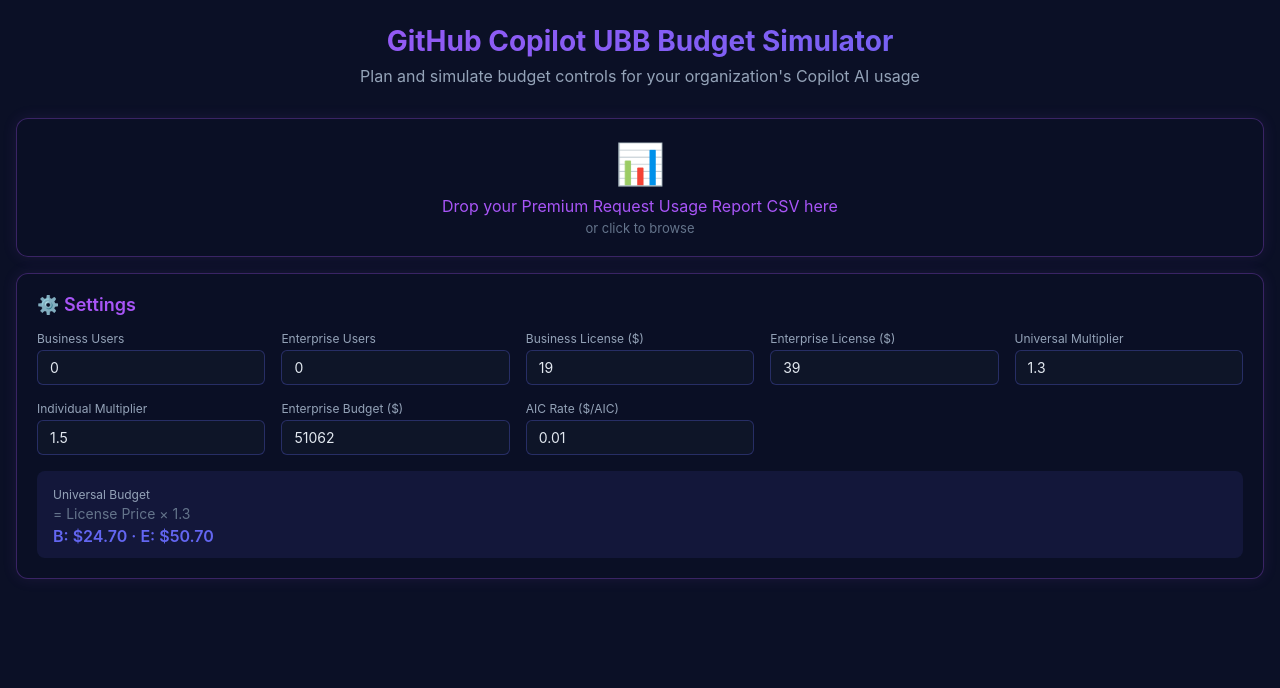
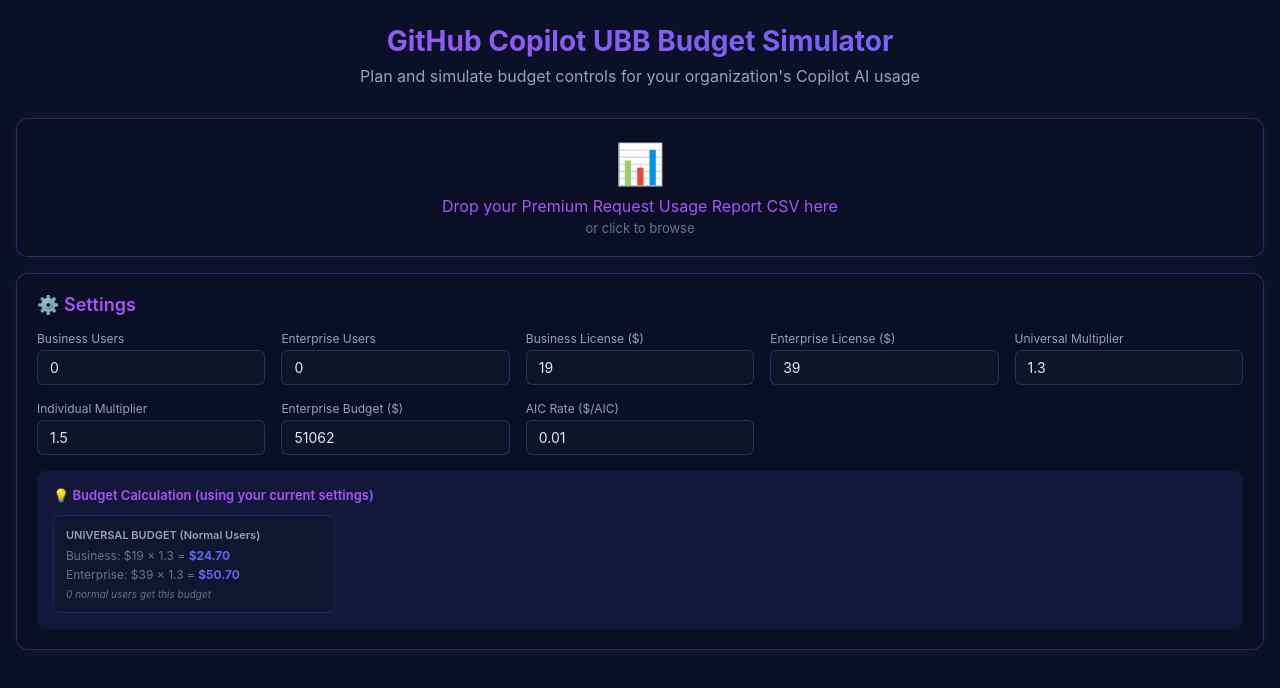
Before and after one commit to micheliknechtel/copilot-ubb-budget-simulator, a Next.js app: page /copilot-ubb-budget-simulator/ in a window 1280 px wide. Shown: the top 688 px of the page. Built offline with nearby package versions, Linux system fonts and the light colour scheme.

Commit message:
Clearer budget display: show full calculation chain with actual values

```diff
--- a/app/page.tsx
+++ b/app/page.tsx
@@ -416,33 +416,53 @@
             )}
           </div>
         )}
-        <div style={{ display: 'flex', gap: 24, marginTop: 16, padding: '12px 16px', background: 'rgba(99, 102, 241, 0.1)', borderRadius: 8 }}>
-          <div>
-            <span style={{ fontSize: 12, color: '#94a3b8' }}>Universal Budget</span>
-            <div style={{ fontSize: 14, color: '#64748b', marginTop: 2 }}>= License Price × {settings.universalMultiplier}</div>
-            <div style={{ fontSize: 16, fontWeight: 600, color: '#6366f1', marginTop: 4 }}>
-              B: {formatCurrency(universalBusiness)} {'\u00B7'} E: {formatCurrency(universalEnterprise)}
+        <div style={{ marginTop: 16, padding: '16px', background: 'rgba(99, 102, 241, 0.1)', borderRadius: 8 }}>
+          <div style={{ fontSize: 13, fontWeight: 600, color: '#a855f7', marginBottom: 12 }}>💡 Budget Calculation (using your current settings)</div>
+          <div style={{ display: 'grid', gridTemplateColumns: 'repeat(auto-fill, minmax(280px, 1fr))', gap: 16 }}>
+            <div style={{ padding: '12px', background: 'rgba(15, 23, 42, 0.6)', borderRadius: 8, border: '1px solid rgba(99, 102, 241, 0.2)' }}>
+              <div style={{ fontSize: 11, color: '#94a3b8', fontWeight: 600, marginBottom: 6 }}>UNIVERSAL BUDGET (Normal Users)</div>
+              <div style={{ fontSize: 12, color: '#64748b', marginBottom: 4 }}>
+                Business: ${settings.businessLicensePrice} × {settings.universalMultiplier} = <strong style={{ color: '#6366f1' }}>{formatCurrency(universalBusiness)}</strong>
+              </div>
+              <div style={{ fontSize: 12, color: '#64748b' }}>
+                Enterprise: ${settings.enterpriseLicensePrice} × {settings.universalMultiplier} = <strong style={{ color: '#6366f1' }}>{formatCurrency(universalEnterprise)}</strong>
+              </div>
+              <div style={{ fontSize: 10, color: '#64748b', marginTop: 6, fontStyle: 'italic' }}>
+                {stats.normalUsers.toLocaleString()} normal users get this budget
               </div>
             </div>
             {userSummaries.length > 0 && (
-            <div>
-              <span style={{ fontSize: 12, color: '#94a3b8' }}>Individual Budget</span>
-              <div style={{ fontSize: 14, color: '#64748b', marginTop: 2 }}>= MAX(Universal, Heavy Avg × {settings.individualMultiplier})</div>
-              <div style={{ fontSize: 16, fontWeight: 600, color: '#6366f1', marginTop: 4 }}>{formatCurrency(individualBudget)}</div>
+              <div style={{ padding: '12px', background: 'rgba(15, 23, 42, 0.6)', borderRadius: 8, border: '1px solid rgba(239, 68, 68, 0.2)' }}>
+                <div style={{ fontSize: 11, color: '#ef4444', fontWeight: 600, marginBottom: 6 }}>INDIVIDUAL BUDGET (Heavy Users)</div>
+                <div style={{ fontSize: 12, color: '#64748b', marginBottom: 4 }}>
+                  Heavy User Avg: <strong style={{ color: '#ef4444' }}>{formatCurrency(stats.heavyMoyenne)}</strong>
+                </div>
+                <div style={{ fontSize: 12, color: '#64748b', marginBottom: 4 }}>
+                  = MAX(Universal, {formatCurrency(stats.heavyMoyenne)} × {settings.individualMultiplier})
+                </div>
+                <div style={{ fontSize: 12, color: '#64748b' }}>
+                  = MAX({formatCurrency(Math.max(universalBusiness, universalEnterprise))}, {formatCurrency(stats.heavyMoyenne * settings.individualMultiplier)}) = <strong style={{ color: '#6366f1' }}>{formatCurrency(individualBudget)}</strong>
+                </div>
+                <div style={{ fontSize: 10, color: '#64748b', marginTop: 6, fontStyle: 'italic' }}>
+                  {stats.heavyUsers.toLocaleString()} heavy users (above moyenne) get this budget
+                </div>
               </div>
             )}
             {userSummaries.length > 0 && (
-            <div>
-              <span style={{ fontSize: 12, color: '#94a3b8' }}>Moyenne (All Users)</span>
-              <div style={{ fontSize: 16, fontWeight: 600, color: '#6366f1' }}>{formatCurrency(stats.moyenne)}</div>
+              <div style={{ padding: '12px', background: 'rgba(15, 23, 42, 0.6)', borderRadius: 8, border: '1px solid rgba(148, 163, 184, 0.15)' }}>
+                <div style={{ fontSize: 11, color: '#94a3b8', fontWeight: 600, marginBottom: 6 }}>REFERENCE VALUES</div>
+                <div style={{ fontSize: 12, color: '#64748b', marginBottom: 4 }}>
+                  Moyenne (all {stats.csvUserCount.toLocaleString()} users): <strong style={{ color: '#6366f1' }}>{formatCurrency(stats.moyenne)}</strong>
+                </div>
+                <div style={{ fontSize: 12, color: '#64748b', marginBottom: 4 }}>
+                  Heavy User Avg ({stats.heavyUsers.toLocaleString()} users): <strong style={{ color: '#ef4444' }}>{formatCurrency(stats.heavyMoyenne)}</strong>
+                </div>
+                <div style={{ fontSize: 12, color: '#64748b' }}>
+                  Median Cost: <strong style={{ color: '#6366f1' }}>{formatCurrency(stats.median)}</strong>
+                </div>
               </div>
             )}
-          {userSummaries.length > 0 && (
-            <div>
-              <span style={{ fontSize: 12, color: '#94a3b8' }}>Heavy User Avg</span>
-              <div style={{ fontSize: 16, fontWeight: 600, color: '#ef4444' }}>{formatCurrency(stats.heavyMoyenne)}</div>
           </div>
-          )}
         </div>
       </div>
 
@@ -544,8 +564,13 @@
             {/* Budget Validation */}
             <div style={GLOW_CARD}>
               <h3 style={{ fontSize: 15, fontWeight: 600, marginBottom: 12, color: '#a855f7' }}>✅ Budget Validation</h3>
+              <div style={{ fontSize: 10, color: '#64748b', marginBottom: 8, lineHeight: 1.5 }}>
+                Sum of all effective budgets (normal×universal + heavy×individual) vs license pool
+              </div>
               <StatRow label="Sum Effective Budgets" value={formatCurrency(stats.sumEffectiveBudgets)} />
-              <StatRow label="Overage Exposure" value={formatCurrency(stats.overageExposure)} />
+              <StatRow label="− License Pool" value={formatCurrency(stats.totalPool)} />
+              <div style={{ borderTop: '1px solid rgba(148, 163, 184, 0.2)', margin: '4px 0' }} />
+              <StatRow label="= Overage Exposure" value={formatCurrency(stats.overageExposure)} color={stats.overageExposure > settings.enterpriseBudget ? '#ef4444' : '#eab308'} />
               <StatRow label="Enterprise Budget" value={formatCurrency(settings.enterpriseBudget)} />
               <div style={{ display: 'flex', justifyContent: 'space-between', padding: '6px 0', borderTop: '1px solid rgba(148, 163, 184, 0.1)' }}>
                 <span style={{ color: '#94a3b8' }}>Validation</span>
@@ -559,6 +584,10 @@
             {/* Simulation Impact */}
             <div style={GLOW_CARD}>
               <h3 style={{ fontSize: 15, fontWeight: 600, marginBottom: 12, color: '#a855f7' }}>🎯 Simulation Impact</h3>
+              <div style={{ fontSize: 10, color: '#64748b', marginBottom: 8, lineHeight: 1.5 }}>
+                Users blocked when AIC cost {'>'} their effective budget
+                (Universal: B {formatCurrency(universalBusiness)} / E {formatCurrency(universalEnterprise)} {'\u00B7'} Individual: {formatCurrency(individualBudget)})
+              </div>
               <StatRow label="🟢 OK" value={`${stats.okCount} (${formatPct(stats.okPct)})`} color="#22c55e" />
               <StatRow label="🟡 NEAR" value={`${stats.nearCount} (${formatPct(stats.nearPct)})`} color="#eab308" />
               <StatRow label="🔴 OVER" value={`${stats.overCount} (${formatPct(stats.overPct)})`} color="#ef4444" />
```
Lines whose indentation alone changed are shown as unchanged.
